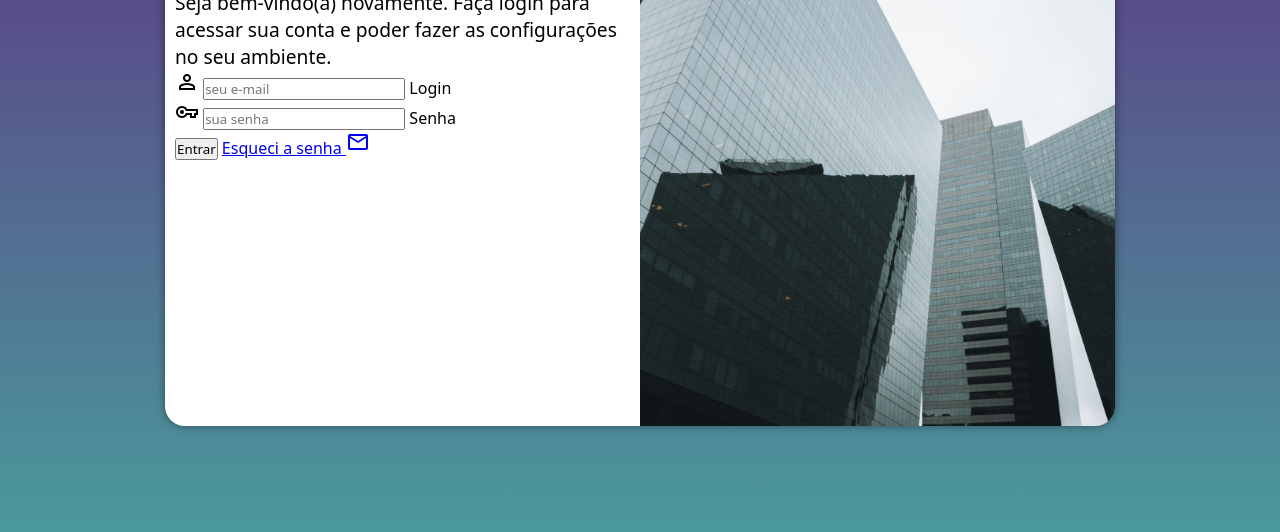
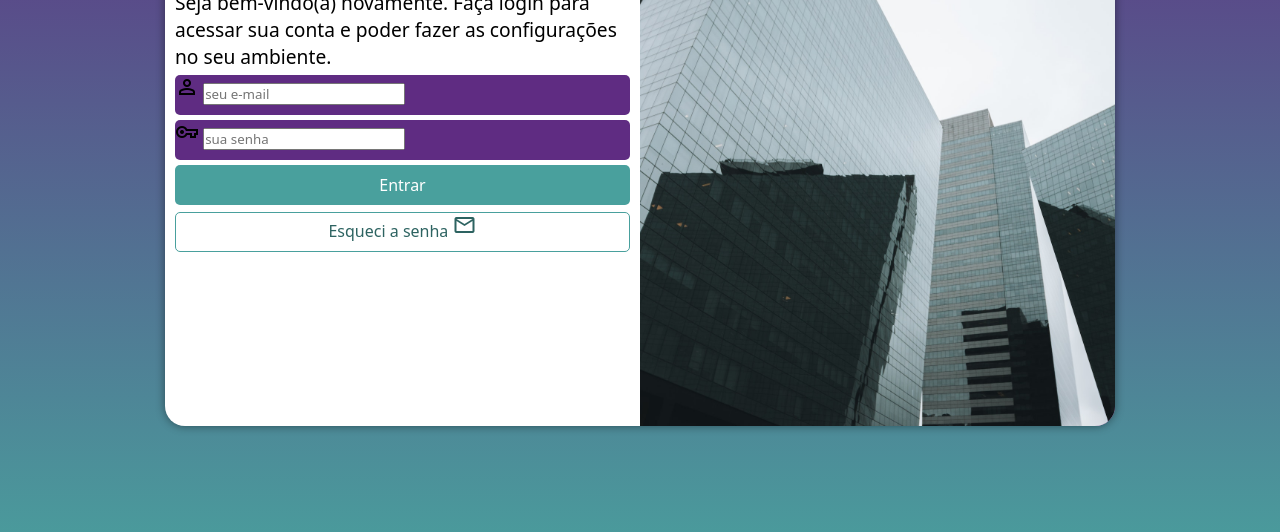
Before and after one commit to thnascii/projeto-login, a plain HTML site: page index.html in a window 1280 px wide. Shown: the part 224-756 px from the top of the page. Drawn offline with nearby package versions, Linux system fonts and the light colour scheme.

Commit message:
Formatação do Formulário

```diff
--- a/estilos/media-query.css
+++ b/estilos/media-query.css
@@ -22,6 +22,14 @@
         float: right;
         width: 70%;
     }
+
+    div#formulario > h1 {
+        font-size: 1.3em;
+     }
+
+     div#formulario > p {
+         font-size: 1em;
+     }
 
 }
 
--- a/estilos/style.css
+++ b/estilos/style.css
@@ -33,7 +33,7 @@ section#login {
     overflow: hidden;
 
     background-color: white;
-    width: 250px;
+    width: 260px;
     height: 500px;
     border-radius: 20px;
     box-shadow: 0px 0px 10px rgba(0, 0, 0, 0.442);
@@ -63,3 +63,50 @@ div#formulario > h1 {
 div#formulario > p {
     font-size: 0.8em;
 }
+
+form > div.campo {
+    background-color:#5f2c82;
+    display: block;
+    width: 100%;
+    height: 40px;
+    border-radius: 5px;
+    margin: 5px 0px;
+}
+
+div.campo > label {
+    display: none;
+}
+
+form > input[type=submit] {
+    display: block;
+    font-size: 1em;
+    width: 100%;
+    height: 40px;
+    background-color: #49a09d;
+    color: white;
+    border: none;
+    border-radius: 5px;
+    cursor: pointer;
+}
+
+form > input[type=submit]:hover {
+    background-color: #2d6361;
+}
+
+form > a.botao {
+    display: block;
+    text-align: center;
+    font-size: 1em;
+    width: 100%;
+    height: 40px;
+    margin-top: 7px;
+    background-color: white;
+    color: #2d6361;
+    border: 1px solid #49a09d;
+    border-radius: 5px;
+    text-decoration: none;
+}
+
+form > a.botao:hover {
+    background-color: #6ff7f3;
+}
--- a/index.html
+++ b/index.html
@@ -36,7 +36,7 @@
                     </div>
 
                     <input type="submit" value="Entrar">
-                    <a href="esqueci.html">
+                    <a href="esqueci.html" class="botao">
                         Esqueci a senha <i class="material-symbols-outlined">mail</i>
                     </a>
                 </form>
```
